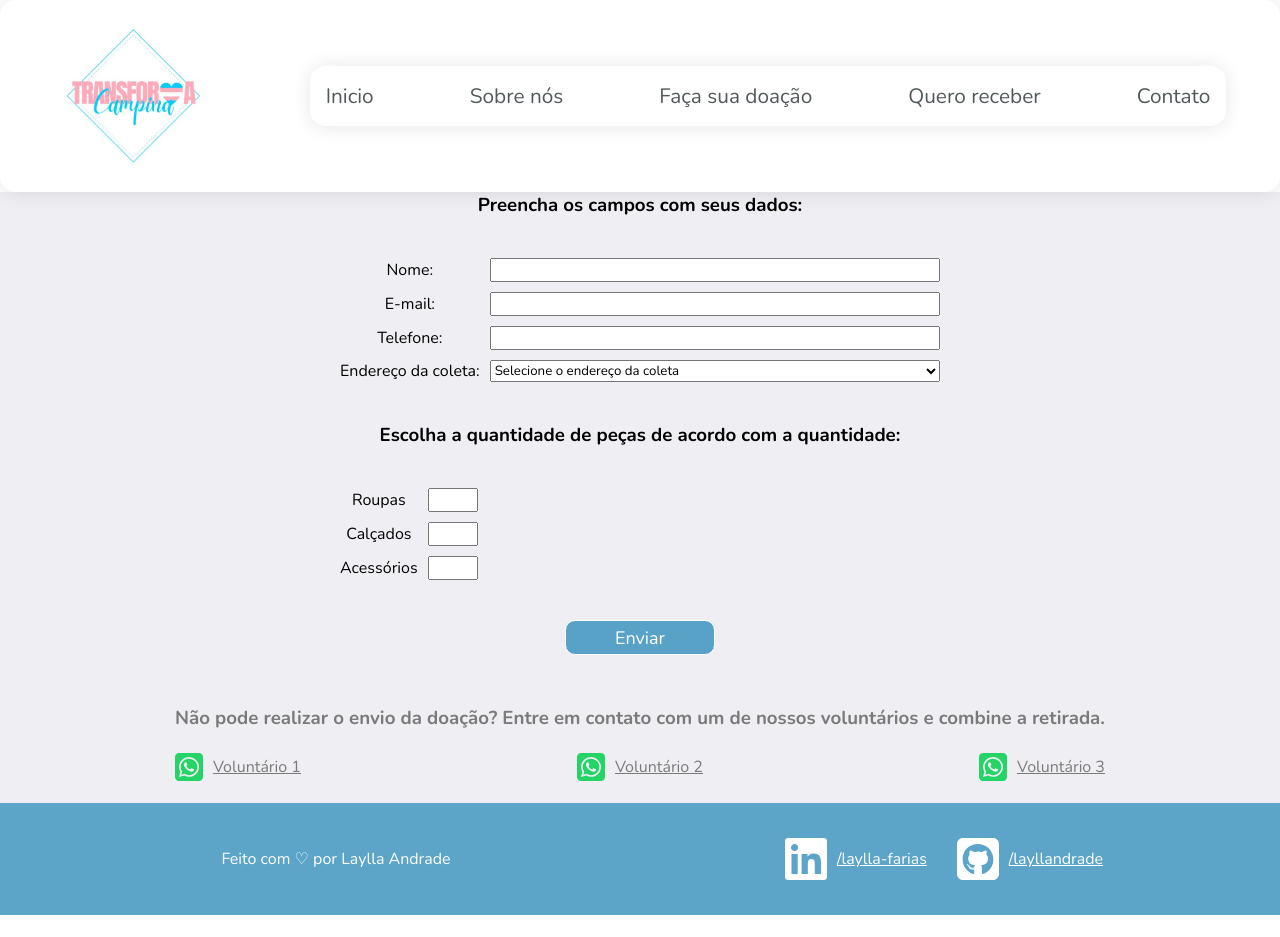
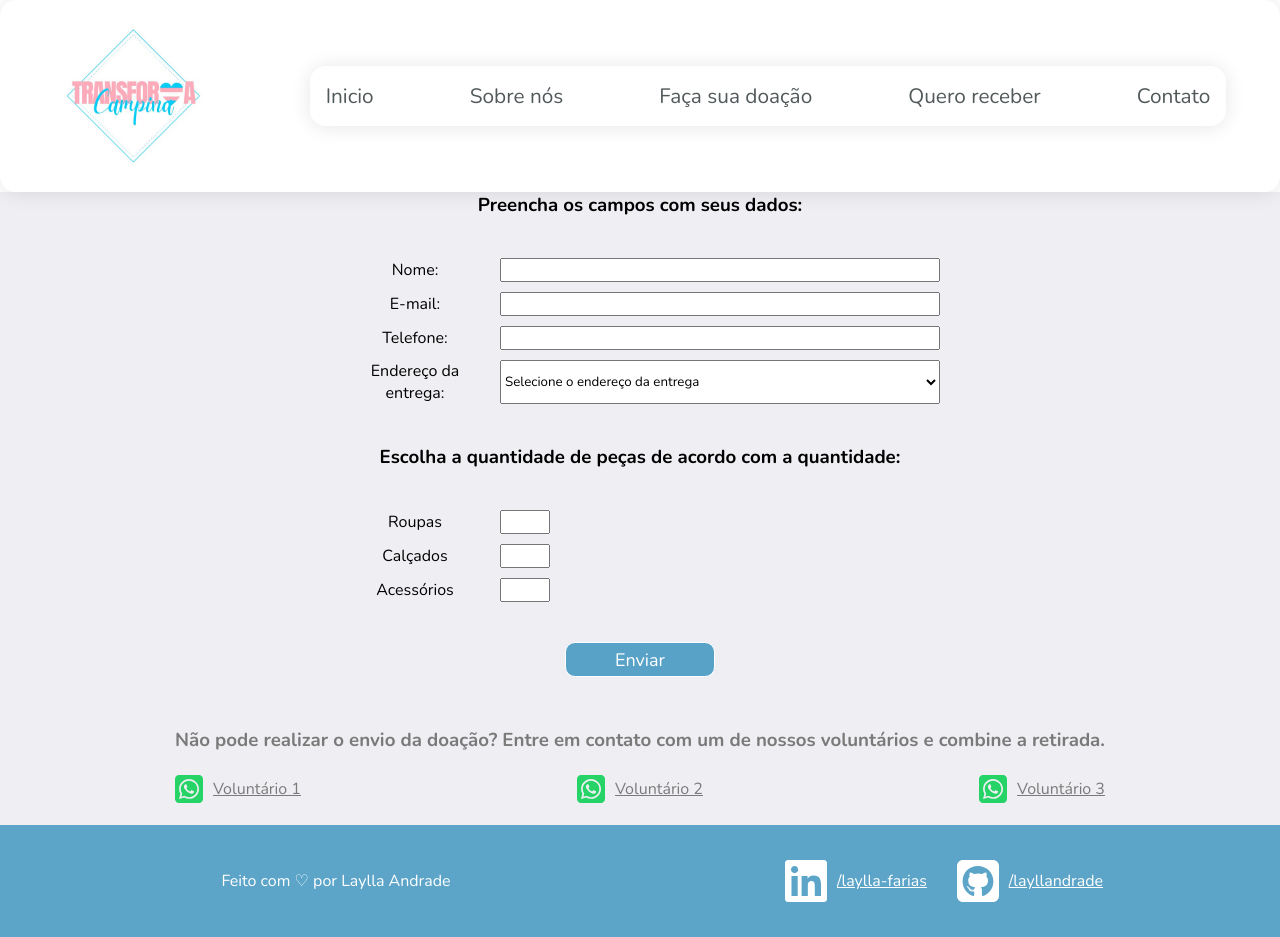
Before and after one commit to layllandrade/projeto-final-reprograma, a React (Vite) app: page /doe in a window 1280 px wide. Before the commit the page ends 915 px from the top, so only its background shows below. Built offline with nearby package versions, Linux system fonts and the light colour scheme.

Commit message:
Alinhando o titulo do formulario e ajustando estilo

```diff
--- a/src/pages/Doe.jsx
+++ b/src/pages/Doe.jsx
@@ -102,7 +102,7 @@ export function Doe() {
   return(
     <div className={styles.doeContainer}>
       <form onSubmit={submeterFormulario}>
-      <h3 className={styles.tituloFormulario}> Preencha os campos com seus dados: </h3>
+        <h3 className={styles.tituloFormulario}> Preencha os campos com seus dados: </h3>
         <div className={styles.formulario}>
           <label htmlFor="nome">Nome:</label>
           <input type="text" className={styles.input} name="nome" value={nome} onChange={e => setNome(e.target.value)}/>
@@ -113,9 +113,9 @@ export function Doe() {
           <label htmlFor="telefone">Telefone:</label>
           <input type="text" className={styles.input} name="telefone" value={telefone} onChange={e => setTelefone(e.target.value)}/>
 
-          <label htmlFor="enderecoColeta">Endereço da coleta:</label>
+          <label htmlFor="enderecoColeta">Endereço da entrega:</label>
           <select name="enderecoColeta" value={enderecoColeta} onChange={e => setEnderecoColeta(e.target.value)}>
-            <option value="">Selecione o endereço da coleta</option>
+            <option value="">Selecione o endereço da entrega</option>
             { enderecos.map((endereco) =>
               <option key={endereco.id} value={endereco.id}>
                 {endereco.endereco + ", " + endereco.numero + " - " + endereco.bairro}
--- a/src/styles/pages/doe.module.css
+++ b/src/styles/pages/doe.module.css
@@ -23,6 +23,7 @@ input {
 
 label {
     grid-column: label;
+    width: 150px;
     align-self: center;
 }
 
```
